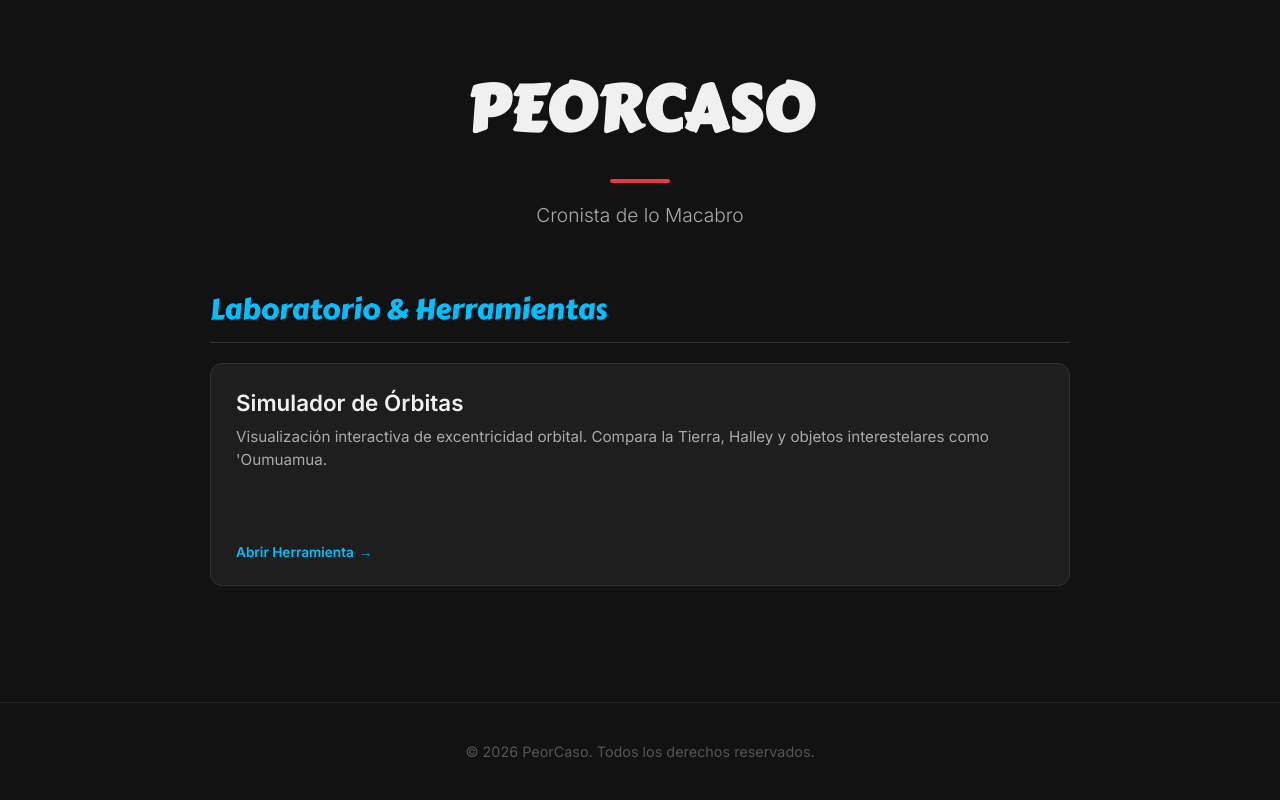
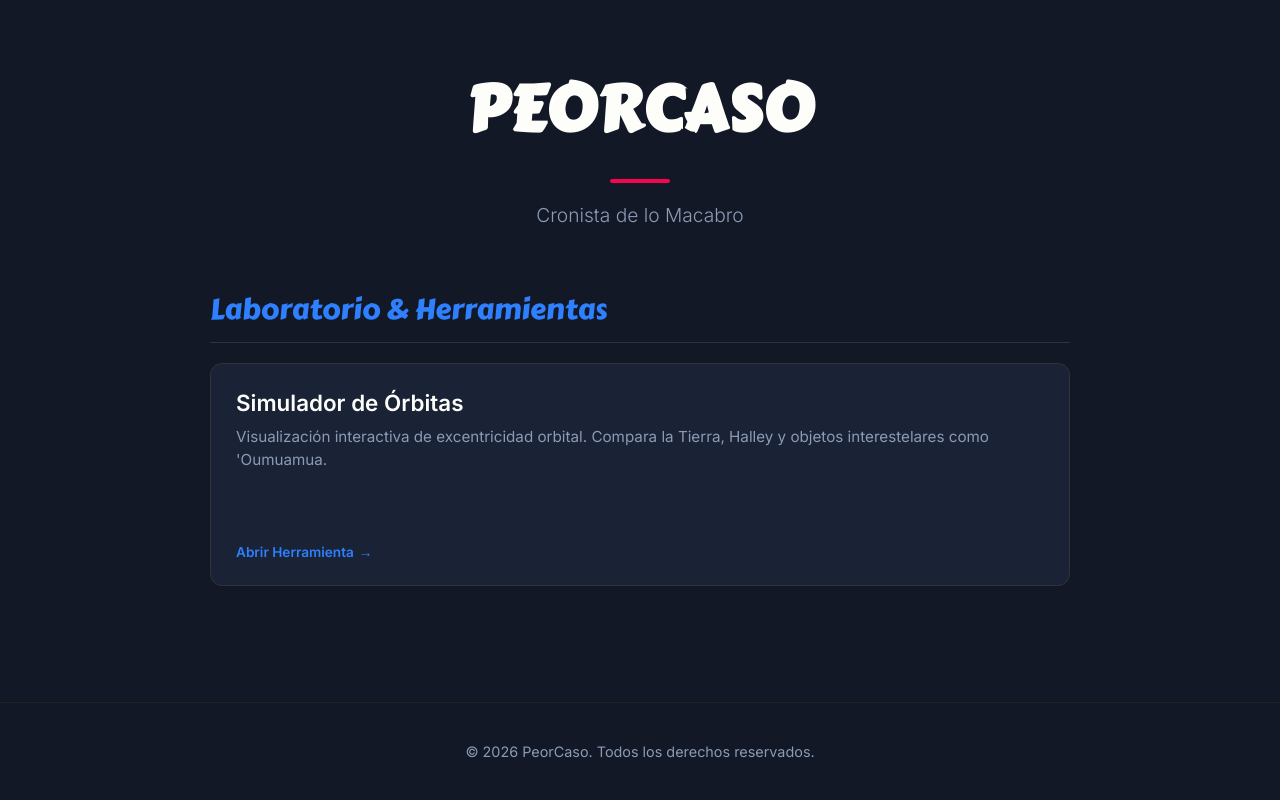
Before and after one commit to Blizky/PeorCaso, a plain HTML site: page index.html in a window 1280 px wide. Shown: the top 800 px of the page. Drawn offline with Linux system fonts and the light colour scheme.

Commit message:
changed value to be able to place controle at 1

```diff
--- a/index.html
+++ b/index.html
@@ -4,143 +4,12 @@
     <meta charset="UTF-8">
     <meta name="viewport" content="width=device-width, initial-scale=1.0">
     <title>PeorCaso | Cronista de lo Macabro</title>
+
     <link rel="preconnect" href="https://fonts.googleapis.com">
     <link rel="preconnect" href="https://fonts.gstatic.com" crossorigin>
     <link href="https://fonts.googleapis.com/css2?family=Carter+One&family=Inter:wght@300;400;600&display=swap" rel="stylesheet">
 
-    <style>
-        :root {
-            --bg-color: #121212;
-            --card-bg: #1e1e1e;
-            --text-main: #f0f0f0;
-            --text-muted: #aaaaaa;
-            --accent: #e63946;
-            --highlight: #00BFFF;
-        }
-
-        body {
-            font-family: 'Inter', sans-serif;
-            background-color: var(--bg-color);
-            color: var(--text-main);
-            margin: 0;
-            padding: 0;
-            display: flex;
-            flex-direction: column;
-            align-items: center;
-            min-height: 100vh;
-        }
-
-        /* HEADER */
-        header {
-            text-align: center;
-            padding: 60px 20px 40px;
-            max-width: 800px;
-        }
-
-        h1 {
-            font-family: 'Carter One', cursive; /* CAMBIADO AQUI */
-            font-size: 4rem;
-            margin: 0;
-            letter-spacing: 1px;
-            color: var(--text-main);
-            text-transform: uppercase;
-        }
-
-        .subtitle {
-            font-size: 1.2rem;
-            color: var(--text-muted);
-            margin-top: 10px;
-            font-weight: 300;
-        }
-
-        .divider {
-            width: 60px;
-            height: 4px;
-            background-color: var(--accent);
-            margin: 20px auto;
-            border-radius: 2px;
-        }
-
-        /* MENU GRID */
-        main {
-            width: 100%;
-            max-width: 900px;
-            padding: 20px;
-            box-sizing: border-box;
-            flex-grow: 1;
-        }
-
-        .section-title {
-            font-family: 'Carter One', cursive; /* CAMBIADO AQUI */
-            font-size: 1.8rem;
-            color: var(--highlight);
-            margin-bottom: 20px;
-            border-bottom: 1px solid #333;
-            padding-bottom: 10px;
-        }
-
-        .menu-grid {
-            display: grid;
-            grid-template-columns: repeat(auto-fit, minmax(300px, 1fr));
-            gap: 20px;
-        }
-
-        /* CARD DEL SIMULADOR */
-        .card {
-            background-color: var(--card-bg);
-            border: 1px solid #333;
-            border-radius: 12px;
-            padding: 25px;
-            text-decoration: none;
-            color: inherit;
-            transition: transform 0.2s, box-shadow 0.2s, border-color 0.2s;
-            display: flex;
-            flex-direction: column;
-            justify-content: space-between;
-            height: 100%;
-        }
-
-        .card:hover {
-            transform: translateY(-5px);
-            box-shadow: 0 10px 20px rgba(0,0,0,0.4);
-            border-color: var(--highlight);
-        }
-
-        .card h3 {
-            margin: 0 0 10px 0;
-            font-size: 1.4rem;
-            color: var(--text-main);
-        }
-
-        .card p {
-            margin: 0;
-            font-size: 0.95rem;
-            color: var(--text-muted);
-            line-height: 1.5;
-        }
-
-        .card-footer {
-            margin-top: 20px;
-            font-size: 0.85rem;
-            color: var(--highlight);
-            font-weight: 600;
-            display: flex;
-            align-items: center;
-        }
-
-        .card-footer span { margin-left: 5px; }
-
-        /* FOOTER */
-        footer {
-            width: 100%;
-            text-align: center;
-            padding: 40px;
-            color: #555;
-            font-size: 0.9rem;
-            border-top: 1px solid #222;
-            margin-top: auto;
-        }
-    </style>
+    <link rel="stylesheet" href="css/global.css">
 </head>
 <body>
 
```
Also changed, not shown: simulators/excentricidad/index.html (+2 -2 lines).
